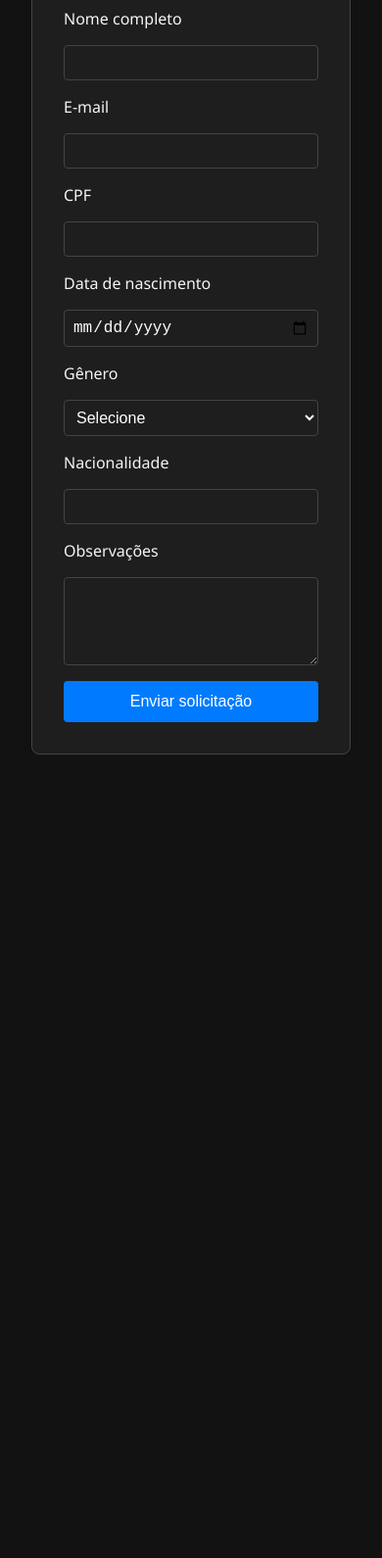
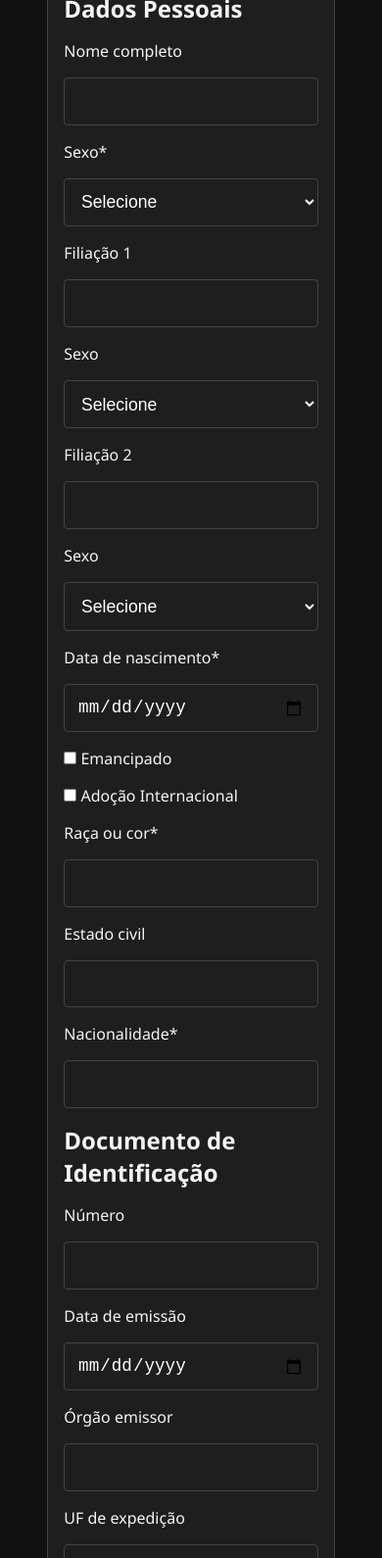
Before and after one commit to filippemonteiro/gt15_desafio01_formulario, a plain HTML site: page index.html in a window 390 px wide. Shown: the part 147-1737 px from the top of the page at 98% size. Before the commit the page ends 917 px from the top, so only its background shows below. Drawn offline with Linux system fonts and the light colour scheme.

Commit message:
Adicionar transições suaves e melhorias no formulário de solicitação de passaporte

```diff
--- a/css/base.css
+++ b/css/base.css
@@ -9,7 +9,7 @@ body {
   justify-content: flex-start;
   min-height: 100vh;
   padding: 2rem;
-  transition: background-color 0.3s ease, color 0.3s ease;
+  transition: background-color 0.5s ease-in-out, color 0.5s ease-in-out; /* transição suave para o tema */
 }
 
 /* Botão de troca de tema */
@@ -54,3 +54,11 @@ body {
   --button-text: #ffffff;
   --button-hover: #0056b3;
 }
+
+/* Transição de elementos durante a troca de tema */
+input,
+select,
+textarea,
+button {
+  transition: all 0.5s ease-in-out;
+}
--- a/css/form.css
+++ b/css/form.css
@@ -6,6 +6,11 @@
   border-radius: 8px;
   padding: 2rem;
   box-shadow: 0 0 8px rgba(0, 0, 0, 0.2);
+  transition: box-shadow 0.3s ease;
+}
+
+.container:hover {
+  box-shadow: 0 12px 24px rgba(0, 0, 0, 0.15); /* efeito de sombra ao passar o mouse */
 }
 
 h1 {
@@ -50,3 +55,77 @@ button {
 button:hover {
   background-color: var(--button-hover);
 }
+
+/* Mensagens de erro e sucesso */
+input.error,
+select.error,
+textarea.error {
+  border-color: #ff4d4d; /* borda vermelha para erro */
+}
+
+input.success,
+select.success,
+textarea.success {
+  border-color: #4CAF50; /* borda verde para sucesso */
+}
+
+.error-message,
+.success-message {
+  font-size: 0.875rem;
+  color: #ff4d4d; /* vermelho para erro */
+  margin-top: 0.5rem;
+  text-align: left;
+}
+
+.success-message {
+  color: #4CAF50; /* verde para sucesso */
+}
+
+/* Foco nos inputs com animação suave */
+input:focus,
+select:focus,
+textarea:focus {
+  border-color: var(--button-bg);
+  animation: pulse 0.6s ease;
+}
+
+/* Animação do foco */
+@keyframes pulse {
+  0% {
+    border-color: var(--button-bg);
+  }
+  50% {
+    border-color: #ffcc00; /* cor amarela para destaque */
+  }
+  100% {
+    border-color: var(--button-bg);
+  }
+}
+
+/* Formulário Responsivo */
+@media (max-width: 600px) {
+  .container {
+    padding: 1rem;
+    width: 90%;
+  }
+
+  button {
+    width: 100%; /* largura total do botão em dispositivos pequenos */
+  }
+}
+
+/* Ajuste nas entradas para facilitar em dispositivos móveis */
+input,
+select,
+textarea {
+  font-size: 1.1rem;
+  padding: 0.8rem;
+}
+
+/* Melhorar o estilo dos placeholders */
+input::placeholder,
+select::placeholder,
+textarea::placeholder {
+  color: var(--text-color);
+  font-style: italic;
+}
--- a/index.html
+++ b/index.html
@@ -5,6 +5,7 @@
   <meta charset="UTF-8">
   <meta name="viewport" content="width=device-width, initial-scale=1.0">
   <title>Nova Solicitação de Passaporte</title>
+  <link rel="icon" href="./assets/img/logo.png">
 
   <!-- Ícones Phosphor -->
   <link rel="stylesheet" href="https://unpkg.com/phosphor-icons@1.4.2/src/css/phosphor.css" />
@@ -26,33 +27,133 @@
   <main class="container">
     <h1>Nova Solicitação de Passaporte</h1>
     <form>
+      <!-- Dados Pessoais -->
+      <h2>Dados Pessoais</h2>
       <label for="nome">Nome completo</label>
       <input type="text" id="nome" name="nome" required>
 
-      <label for="email">E-mail</label>
-      <input type="email" id="email" name="email" required>
-
-      <label for="cpf">CPF</label>
-      <input type="text" id="cpf" name="cpf" required>
-
-      <label for="nascimento">Data de nascimento</label>
-      <input type="date" id="nascimento" name="nascimento" required>
-
-      <label for="genero">Gênero</label>
-      <select id="genero" name="genero" required>
+      <label for="sexo">Sexo*</label>
+      <select id="sexo" name="sexo" required>
         <option value="">Selecione</option>
         <option value="masculino">Masculino</option>
         <option value="feminino">Feminino</option>
         <option value="outro">Outro</option>
       </select>
 
-      <label for="nacionalidade">Nacionalidade</label>
+      <label for="filacao1">Filiação 1</label>
+      <input type="text" id="filacao1" name="filacao1">
+
+      <label for="sexo1">Sexo</label>
+      <select id="sexo1" name="sexo1">
+        <option value="">Selecione</option>
+        <option value="masculino">Masculino</option>
+        <option value="feminino">Feminino</option>
+        <option value="outro">Outro</option>
+      </select>
+
+      <label for="filacao2">Filiação 2</label>
+      <input type="text" id="filacao2" name="filacao2">
+
+      <label for="sexo2">Sexo</label>
+      <select id="sexo2" name="sexo2">
+        <option value="">Selecione</option>
+        <option value="masculino">Masculino</option>
+        <option value="feminino">Feminino</option>
+        <option value="outro">Outro</option>
+      </select>
+
+      <label for="nascimento">Data de nascimento*</label>
+      <input type="date" id="nascimento" name="nascimento" required>
+
+      <label>
+        <input type="checkbox" name="emancipado"> Emancipado
+      </label>
+      <label>
+        <input type="checkbox" name="adocao_internacional"> Adoção Internacional
+      </label>
+
+      <label for="raca">Raça ou cor*</label>
+      <input type="text" id="raca" name="raca" required>
+
+      <label for="estado_civil">Estado civil</label>
+      <input type="text" id="estado_civil" name="estado_civil">
+
+      <label for="nacionalidade">Nacionalidade*</label>
       <input type="text" id="nacionalidade" name="nacionalidade" required>
 
-      <label for="observacoes">Observações</label>
-      <textarea id="observacoes" name="observacoes" rows="4"></textarea>
+      <!-- Documento de Identificação -->
+      <h2>Documento de Identificação</h2>
 
-      <button type="submit">Enviar solicitação</button>
+      <label for="numero_documento">Número</label>
+      <input type="text" id="numero_documento" name="numero_documento">
+
+      <label for="data_emissao">Data de emissão</label>
+      <input type="date" id="data_emissao" name="data_emissao">
+
+      <label for="orgao_emissor">Órgão emissor</label>
+      <input type="text" id="orgao_emissor" name="orgao_emissor">
+
+      <label for="uf_exp">UF de expedição</label>
+      <input type="text" id="uf_exp" name="uf_exp">
+
+      <!-- CPF -->
+      <h2>CPF</h2>
+
+      <label for="cpf">CPF</label>
+      <input type="text" id="cpf" name="cpf" required>
+
+      <!-- Passaporte Anterior -->
+      <h2>Passaporte Anterior</h2>
+
+      <label for="situacao_passaporte">Situação*</label>
+      <input type="text" id="situacao_passaporte" name="situacao_passaporte" required>
+
+      <label for="serie">Série</label>
+      <input type="text" id="serie" name="serie">
+
+      <label for="numero_passaporte">Número</label>
+      <input type="text" id="numero_passaporte" name="numero_passaporte">
+
+      <!-- Endereço do Requerente -->
+      <h2>Endereço do Requerente</h2>
+
+      <label for="pais">País*</label>
+      <input type="text" id="pais" name="pais" required>
+
+      <label for="cep">CEP</label>
+      <input type="text" id="cep" name="cep">
+
+      <label for="uf">UF</label>
+      <input type="text" id="uf" name="uf">
+
+      <label for="logradouro">Logradouro</label>
+      <input type="text" id="logradouro" name="logradouro">
+
+      <label for="numero_endereco">Número</label>
+      <input type="text" id="numero_endereco" name="numero_endereco">
+
+      <label for="bairro">Bairro/Distrito</label>
+      <input type="text" id="bairro" name="bairro">
+
+      <label for="telefone">Telefone (com DDD)</label>
+      <input type="text" id="telefone" name="telefone">
+
+      <label for="email_endereco">E-mail</label>
+      <input type="email" id="email_endereco" name="email_endereco">
+
+
+      <p>Caso detecte algum erro nos dados a seguir, volte ao campo correspondente para corrigir. Erro em algum desses campos implicará em atraso na emissão do meu documento de viagem.</p>
+
+      <!-- Declarações -->
+      <label>
+        <input type="checkbox" name="dados_conferidos"> Os dados foram conferidos e estão corretos
+      </label>
+
+      <label>
+        <input type="checkbox" name="informacoes_corretas"> Declaro que as informações acima estão corretas e que estou ciente de que qualquer erro nos dados implicará em atraso na emissão do meu documento de viagem
+      </label>
+
+      <button type="submit">Próximo</button>
     </form>
   </main>
 </body>
```
